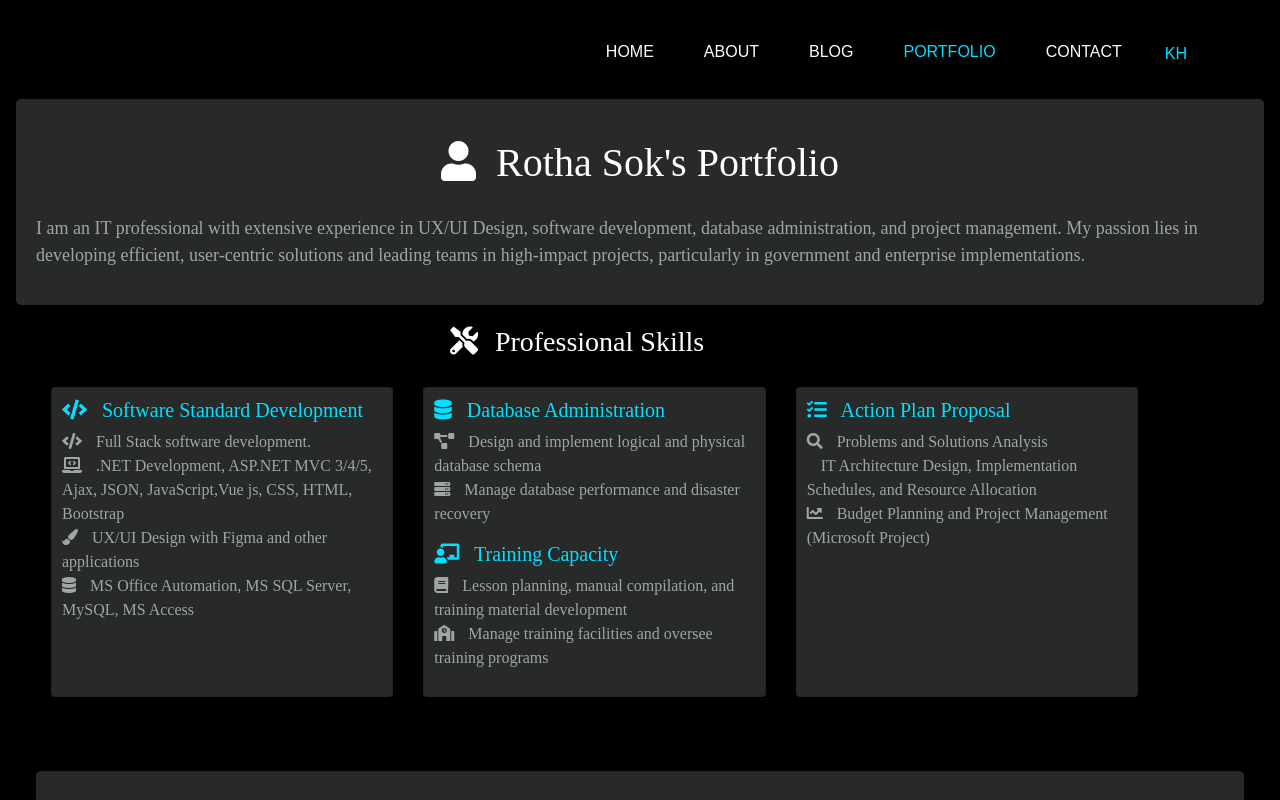
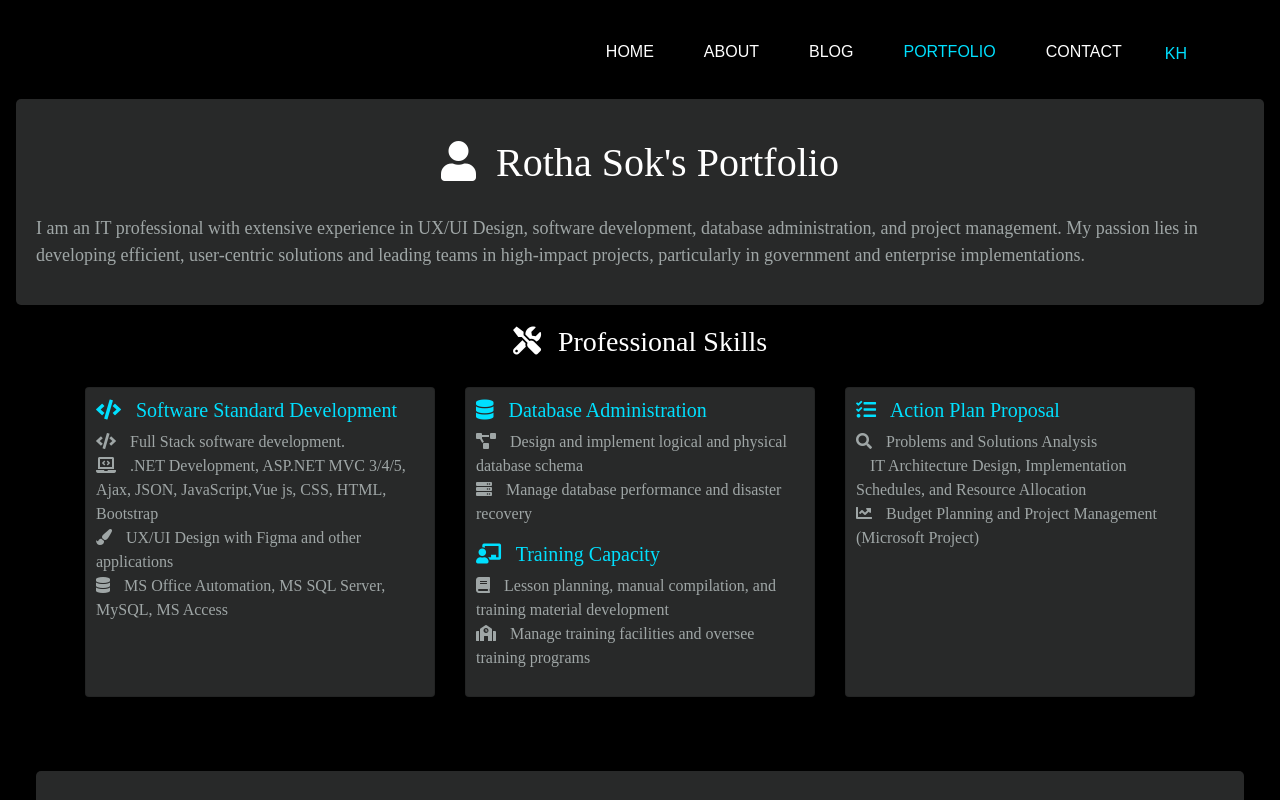
Before and after one commit to rothasok/portfolio, a Vue app: page /portfolio in a window 1280 px wide. Shown: the top 800 px of the page. Built offline with nearby package versions, Linux system fonts and the light colour scheme; some icons are missing; a web font is replaced by a local one.

Commit message:
blog-row-alignment

```diff
--- a/src/views/Portfolio.vue
+++ b/src/views/Portfolio.vue
@@ -15,10 +15,10 @@
     <!-- Professional Skills Section -->
 
     <!-- <section class="skills"> -->
-      <div class="container justify-content-center pr-5">
+      <div class="container justify-content-center">
         <h3><i class="fas fa-tools"></i> Professional Skills</h3>
         <div class="row">
-          <div class="col-md-4">
+          <div class="col-md-4 col-lg-4 col-xl-4">
             <div class="card mb-4">
               <h5><i class="fas fa-code"></i> Software Standard Development</h5>
               <ul>
@@ -276,11 +276,18 @@ i {
   margin-right: 10px;
 }
 
-.container{
-  margin:0;
-  padding:0;
-  align-content: center;
+.row {
+  margin: 0;
+  padding: 0;
+  /* align-items: center; */
+}
 
+/* For large screens */
+@media (min-width: 1px) {
+  .row {
+    padding-right: 0;
+   /* padding: auto; */
+  }
 }
  .col-md-4 {
   position: relative;
```
